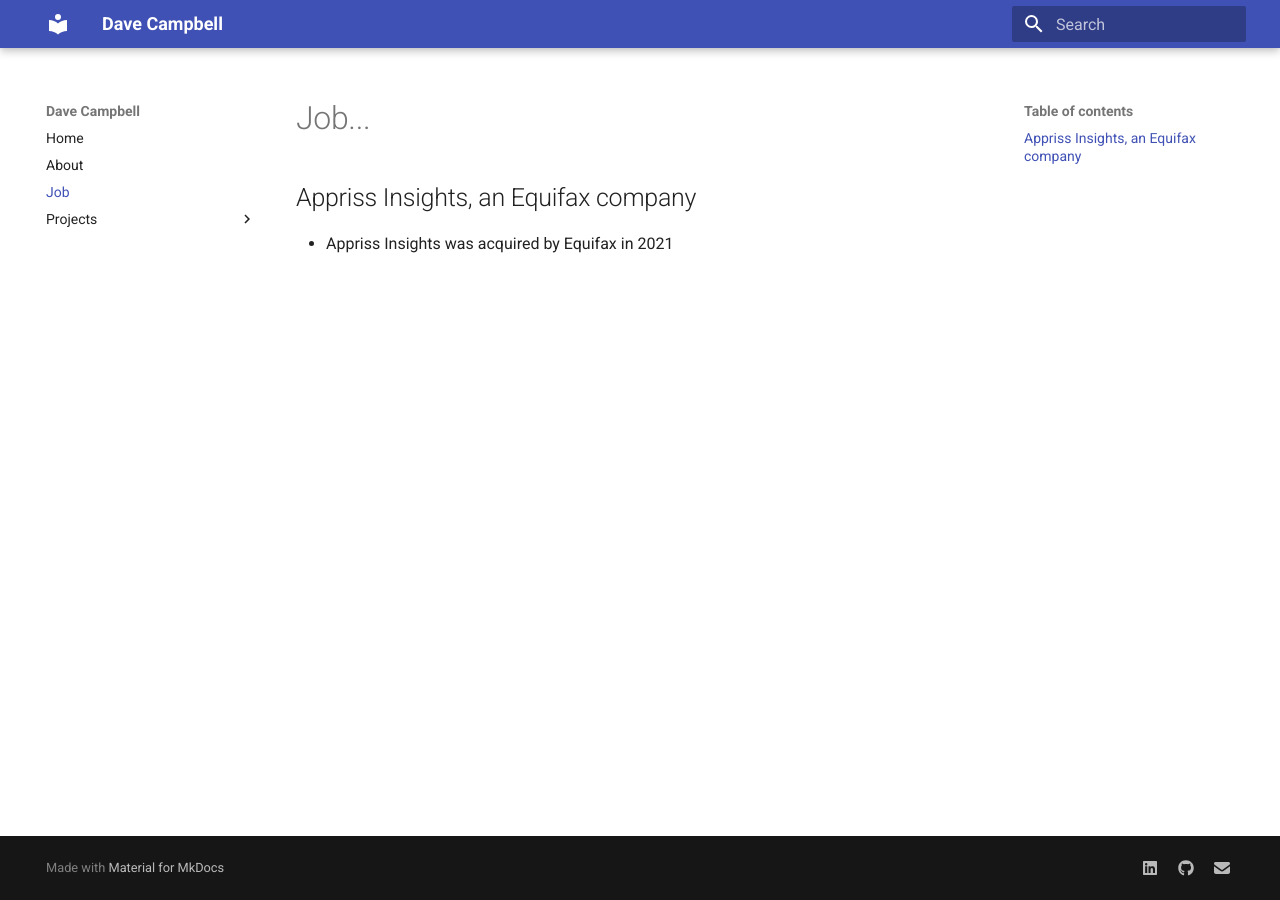
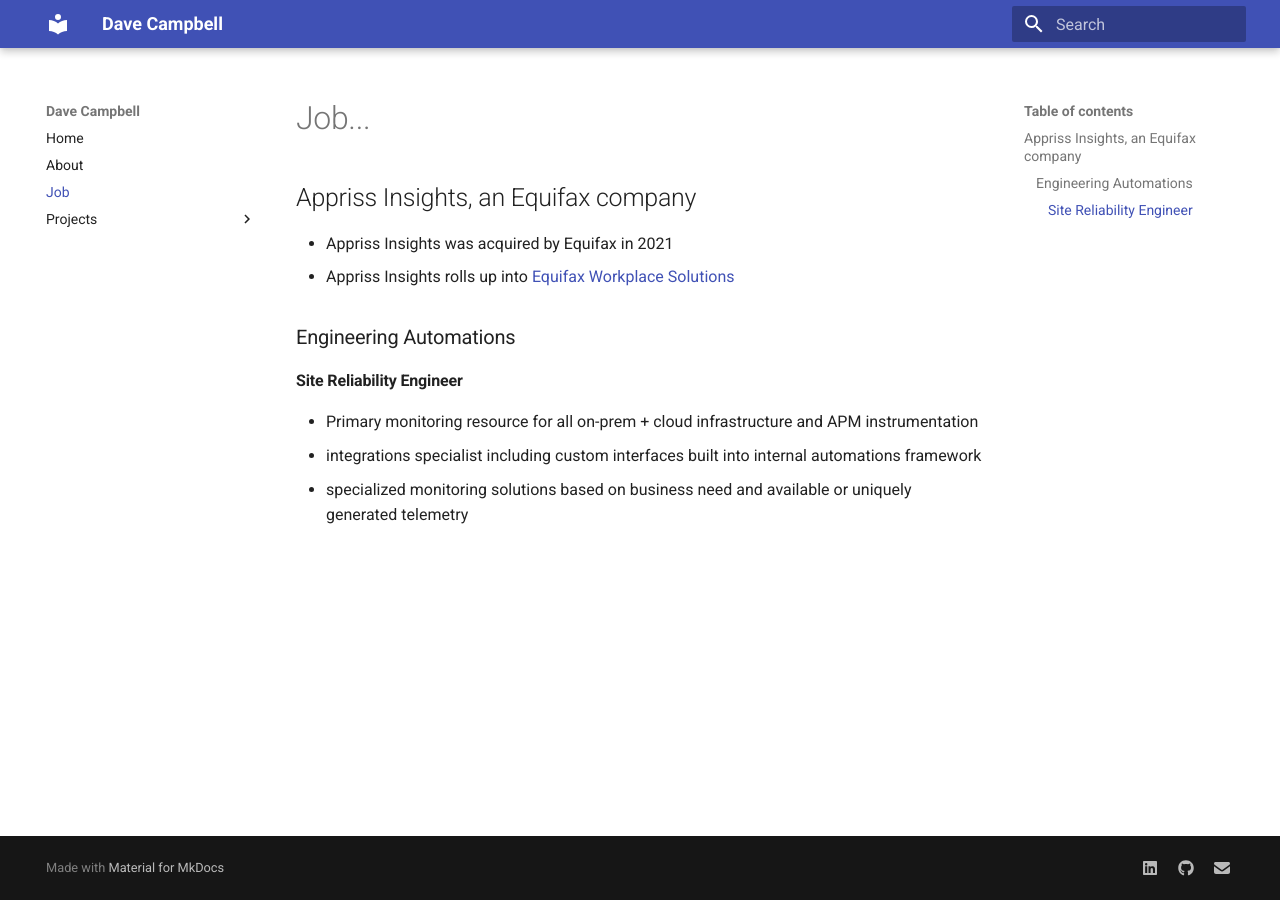
Before and after one commit to davecampbell/davecampbell.github.io, an MkDocs documentation site: the page built from docs/job.md, in a window 1280 px wide. Built offline with MkDocs 1.6.1 and Material for MkDocs 9.7.7, drawn with Linux system fonts in a browser that asks for light colours.

Commit message:
a tweak here and there.

```diff
--- a/docs/job.md
+++ b/docs/job.md
@@ -2,3 +2,11 @@
 
 ## Appriss Insights, an Equifax company
 - Appriss Insights was acquired by Equifax in 2021
+- Appriss Insights rolls up into [Equifax Workplace Solutions](https://workforce.equifax.com/solutions)
+
+### Engineering Automations
+#### Site Reliability Engineer
+
+- Primary monitoring resource for all on-prem + cloud infrastructure and APM instrumentation
+- integrations specialist including custom interfaces built into internal automations  framework
+- specialized monitoring solutions based on business need and available or uniquely generated telemetry
```
Also changed, not shown: docs/about.md (+2 -2 lines).
